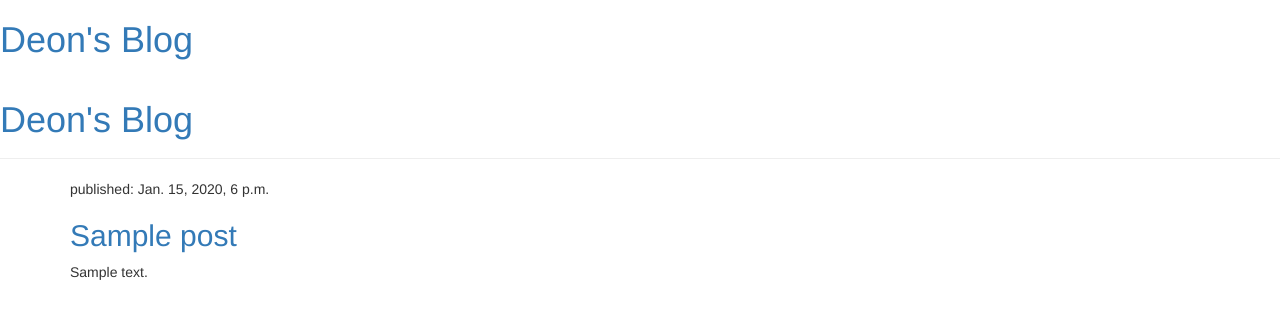
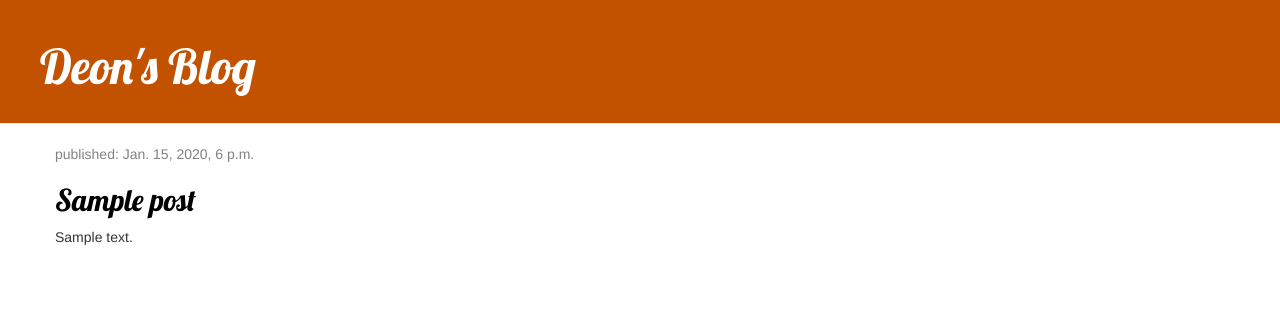
Before and after one commit to danxfernandez/my-first-blog, a Django app: page / in a window 1280 px wide. Shown: the top 319 px of the page. Run offline with Django 3.2, Linux system fonts and the light colour scheme; tables that the repository leaves empty hold one stand-in row (values such as "Sample post"); some libraries are stand-ins or nearby versions.

Commit message:
Css updates 2

```diff
--- /dev/null
+++ b/blog/static/css/blog.css
@@ -0,0 +1,46 @@
+.page-header {
+    background-color: #C25100;
+    margin-top: 0;
+    padding: 20px 20px 20px 40px;
+}
+
+.page-header h1, .page-header h1 a, .page-header h1 a:visited, .page-header h1 a:active {
+    color: #ffffff;
+    font-size: 36pt;
+    text-decoration: none;
+}
+
+.content {
+    margin-left: 40px;
+}
+
+h1, h2, h3, h4 {
+    font-family: 'Lobster', cursive;
+}
+
+.date {
+    color: #828282;
+}
+
+.save {
+    float: right;
+}
+
+.post-form textarea, .post-form input {
+    width: 100%;
+}
+
+.top-menu, .top-menu:hover, .top-menu:visited {
+    color: #ffffff;
+    float: right;
+    font-size: 26pt;
+    margin-right: 20px;
+}
+
+.post {
+    margin-bottom: 70px;
+}
+
+.post h2 a, .post h2 a:visited {
+    color: #000000;
+}
--- a/blog/templates/blog/post_list.html
+++ b/blog/templates/blog/post_list.html
@@ -8,9 +8,6 @@
         <link href="//fonts.googleapis.com/css?family=Lobster&subset=latin,latin-ext" rel="stylesheet" type="text/css">
     </head>
     <body>
-        <div>
-            <h1><a href="/">Deon's Blog</a></h1>
-        </div>
 
         <div class="page-header">
             <h1><a href="/">Deon's Blog</a></h1>
```
